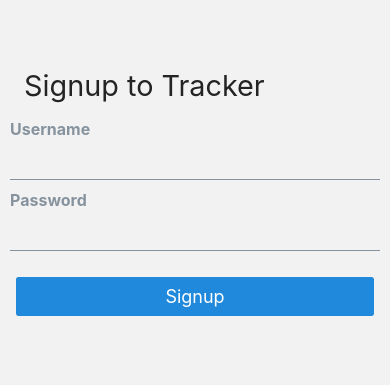
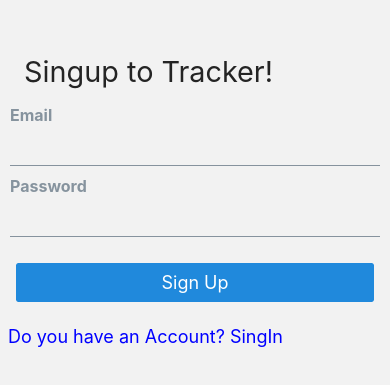
Before and after one commit to viswanath3344/Tracks, a React Native app: screen /SignUp in a window 390 px wide. Shown: the part 105-490 px from the top of the page. Built offline with nearby package versions, Linux system fonts and the light colour scheme.

Commit message:
Deseperated the AuthForm from SignIn and Signup screens.
Created a NavLink component

Basic flow between Sign up and SignIn screens

Token handling at APP for launch appropriate screen flow.

```diff
--- a/App.js
+++ b/App.js
@@ -1,16 +1,21 @@
 import { StatusBar } from 'expo-status-bar';
 import { StyleSheet, Text, View } from 'react-native';
-
+import { useContext, useEffect } from 'react';
 import { NavigationContainer } from '@react-navigation/native';
 import { createNativeStackNavigator } from '@react-navigation/native-stack';
 import { createBottomTabNavigator } from '@react-navigation/bottom-tabs';
 
-import SigninScreen from './source/screens/SigninScreen';
-import SignupScreen from './source/screens/SignupScreen';
-import TrackCreateScreen from './source/screens/TrackCreateScreen';
+
+import SignInScreen from './source/screens/SignInScreen';
+import SignUpScreen from './source/screens/SignUpScreen';
+
 import TrackDetailScreen from './source/screens/TrackDetailScreen';
 import TrackListScreen from './source/screens/TrackListScreen';
 import AccountScreen from './source/screens/AccountScreen';
+
+import {Context as AuthContext, Provider as AuthProvider} from './source/context/authContext';
+//import AsyncStorage from '@react-native-async-storage/async-storage';
+
 
 const Stack = createNativeStackNavigator();
 const Tab = createBottomTabNavigator();
@@ -22,17 +27,28 @@ const TrackComponent = () => {
     </Stack.Navigator>
 }
 
-//TODO:
-const userToken = null;
 
-export default function App() {
+const App = function App() {
+  const {state} =  useContext(AuthContext);
+  const token = state.token;
+
+  // useEffect(() => {
+  //   const getDefaults = async () => {
+  //     token = await AsyncStorage.getItem("token");
+  //     console.log("token", token);
+  //   }
+
+  //   getDefaults();
+
+  // }, [])
+
   return (
     <NavigationContainer>
       {
-        userToken == null ? (
+        token == null ? (
         <Stack.Navigator>
-          <Stack.Screen name='SignIn' component={SigninScreen} />
-          <Stack.Screen name='Singup' component={SignupScreen} />
+          <Stack.Screen name='SignUp' component={SignUpScreen} />
+          <Stack.Screen name='SignIn' component={SignInScreen} />
          </Stack.Navigator>
          ) : (
           <Tab.Navigator screen>
@@ -45,6 +61,12 @@ export default function App() {
   )
 }
 
+export default () => {
+  return <AuthProvider>
+    <App />
+   </AuthProvider>
+}
+
 const styles = StyleSheet.create({
   container: {
     flex: 1,
--- a/package.json
+++ b/package.json
@@ -9,11 +9,13 @@
     "web": "expo start --web"
   },
   "dependencies": {
+    "@react-native-async-storage/async-storage": "^2.1.0",
     "@react-navigation/bottom-tabs": "^7.2.0",
     "@react-navigation/native": "^7.0.14",
     "@react-navigation/native-stack": "^7.2.0",
     "@rneui/base": "^4.0.0-rc.7",
     "@rneui/themed": "^4.0.0-rc.8",
+    "axios": "^1.7.9",
     "expo": "~52.0.18",
     "expo-status-bar": "~2.0.0",
     "react": "18.3.1",
--- /dev/null
+++ b/source/api/axios.js
@@ -0,0 +1,5 @@
+import axios from "axios"
+
+export default axios.create({
+    baseURL: "http://localhost:3000",
+});
--- /dev/null
+++ b/source/components/AuthForm.js
@@ -0,0 +1,43 @@
+import React from "react";
+import { useState } from "react";
+import { Button, Text, Input } from "@rneui/base";
+import Spacer from "./spacer";
+import { View } from "react-native";
+
+const AuthForm = ({ headerTitle, submitTitle, errorMessage, onSubmit }) => {
+    const [email, setEmail] = useState("");
+    const [password, setPassword] = useState("");
+    return (
+        <View>
+            <Spacer>
+                <Text h3 marginBottom={20}> {headerTitle}</Text>
+            </Spacer>
+
+            <Input label="Email"
+                value={email}
+                onChangeText={setEmail}
+                autoCapitalize="none"
+                autoCorrect={false}
+            />
+
+            <Input
+                label="Password"
+                value={password}
+                onChangeText={setPassword}
+                autoCapitalize="none"
+                autoCorrect={false}
+                secureTextEntry
+            />
+
+            {errorMessage ? <Text style={{ color: 'red', marginHorizontal: 16, fontSize: 18 }}>{errorMessage}</Text> : null}
+
+            <Spacer>
+                <Button title={submitTitle}
+                    onPress={() => onSubmit(email, password)}
+                />
+            </Spacer>
+        </ View>
+    )
+}
+
+export default AuthForm;
--- /dev/null
+++ b/source/components/NavLink.js
@@ -0,0 +1,23 @@
+import React from "react";
+
+import { useNavigation } from "@react-navigation/native";
+import { StyleSheet, TouchableOpacity, Text } from "react-native";
+
+export default ({ title, routeName }) => {
+    const navigation = useNavigation();
+
+    return <TouchableOpacity
+        onPress={() => navigation.navigate(routeName)}
+        >
+        <Text style={styles.link}>{title}</Text>
+    </TouchableOpacity>
+}
+
+const styles = StyleSheet.create({
+    link: {
+        fontSize: 18,
+        marginLeft: 8,
+        marginTop: 8,
+        color: 'blue'
+    }
+})
--- /dev/null
+++ b/source/context/authContext.js
@@ -0,0 +1,95 @@
+import axios from "../api/axios";
+import AsyncStorage from "@react-native-async-storage/async-storage";
+import createDataContext from "./createDataContext";
+
+const defaultPayload = { token: null, errorMessage: null }
+
+const reducer = (state, action) => {
+  switch (action.type) {
+    case 'signup' || 'signin':
+      return action.payload
+
+    case 'signout':
+      return defaultPayload
+    default:
+      return state;
+  }
+}
+
+const getDefaults = () => {
+  const loadData = async () => {
+    const token = await AsyncStorage.getItem("token");
+    return { token, errorMessage: null }
+  }
+
+  return loadData();
+}
+
+const signUp = (dispatch) => {
+  return async (email, password) => {
+    try {
+      console.log("email",email);
+      console.log("password", password);
+      const response = await axios.post("/signup", { email, password });
+      const { token } = response.data
+      await AsyncStorage.setItem("token", token);
+      dispatch({
+        type: 'signup',
+        payload: { token, errorMessage: null }
+      })
+    }
+    catch (err) {
+      dispatch({
+        type: 'signup',
+        payload: { token: null, errorMessage: "Signup failed" }
+      })
+    }
+  }
+}
+
+const signIn = (dispatch) => {
+  return async (username, password) => {
+    try {
+      const response = await axios.post("/signin", { username, password });
+      const { token } = response.data
+      await AsyncStorage.setItem("token", token);
+      dispatch({
+        type: 'signin',
+        payload: { token, errorMessage: null }
+      })
+    }
+    catch (err) {
+      console.log(err)
+      dispatch({
+        type: 'signin',
+        payload: { token: null, errorMessage: "Signup failed" }
+      })
+    }
+  }
+}
+
+const signOut = (dispatch) => {
+  return async () => {
+    console.log("Token removed");
+    await AsyncStorage.removeItem("token");
+    dispatch({ type: 'signout' })
+
+  }
+}
+
+const isSignIn = (dispatch) => {
+  return async () => {
+    const token = await AsyncStorage.getItem("token");
+    console.log("Token saved", token);
+    dispatch({
+      type: 'signin',
+      payload: { token: token, errorMessage: null }
+    })
+  }
+}
+
+export const { Provider, Context } = createDataContext(
+  reducer,
+  { signUp, signIn, signOut, isSignIn },
+  getDefaults()
+);
--- /dev/null
+++ b/source/context/createDataContext.js
@@ -0,0 +1,21 @@
+import React, { useReducer } from "react";
+
+export default (reducer, actions, defaultValue) => {
+  const Context = React.createContext();
+
+   const Provider = ({children}) => {
+     const [state, dispatch] = useReducer(reducer,defaultValue);
+
+      const boundedActions = {}
+
+      for (let key in actions){
+         boundedActions[key] = actions[key](dispatch);
+      }
+
+      return <Context.Provider value={{state, ...boundedActions}}>
+        {children}
+      </Context.Provider>
+   }
+
+   return {Provider, Context};
+};
--- a/source/screens/AccountScreen.js
+++ b/source/screens/AccountScreen.js
@@ -1,9 +1,17 @@
-import React from "react";
+import { Button } from "@rneui/base";
+import React, { useContext } from "react";
 import { StyleSheet, Text, View } from "react-native";
 
+import { Context as AuthContext } from "../context/authContext";
+
 const AccountScreen = () => {
+    const {signOut} = useContext(AuthContext);
     return <View>
         <Text>Account Screen </Text>
+        <Button
+         title={"signout"}
+         onPress={() => {signOut()}}
+        />
     </View>
 }
 
--- a/source/screens/SigninScreen.js
+++ b/source/screens/SigninScreen.js
@@ -1,11 +1,14 @@
-import React, { useEffect, useState } from "react";
-import { StyleSheet, View} from "react-native";
-import { Button, Text, Input } from "@rneui/base";
-import Spacer from "../components/spacer";
+import React from "react";
+import { StyleSheet, View } from "react-native";
+import { useContext } from "react";
+import { Context as AuthContext } from "../context/authContext";
+import { useEffect } from "react";
+import NavLink from "../components/NavLink";
+import AuthForm from "../components/AuthForm";
 
-const SigninScreen = ({navigation}) => {
-    const [username, setUsername] = useState("");
-    const [password, setPassword] = useState("");
+
+const SignInScreen = ({ navigation }) => {
+    const { state, singIn } = useContext(AuthContext);
 
     useEffect(() => {
         navigation.setOptions({
@@ -13,39 +16,24 @@ const SigninScreen = ({navigation}) => {
         })
     }, [])
 
-    return <View style = {styles.container}>
-        <Spacer>
-        <Text h3 marginBottom = {20}> Signup to Tracker</Text>
-        </Spacer>
-
-        <Input label = "Username"
-        value= {username}
-        onChangeText={setUsername}
-        autoCapitalize="none"
-        autoCorrect = {false}
+    return <View style={styles.container}>
+        <AuthForm
+            headerTitle={"SignIn to Tracker!"}
+            onSubmit={singIn}
+            submitTitle={"Sign In"}
+            errorMessage={state.errorMessage}
         />
 
-        <Input
-        label = "Password"
-        value= {password}
-        onChangeText={setPassword}
-        autoCapitalize="none"
-        autoCorrect = {false}
-        secureTextEntry
-        />
-        <Spacer>
-        <Button title={"Signup"}/>
-        </Spacer>
+         <NavLink title={ "Don't you have an Account? Singup"} routeName={"SignUp"}/>
     </View>
 }
 
-
 const styles = StyleSheet.create({
     container: {
-        flex:1,
+        flex: 1,
         justifyContent: "center",
         marginBottom: 250
     }
 });
 
-export default SigninScreen;
+export default SignInScreen;
--- a/source/screens/SignupScreen.js
+++ b/source/screens/SignupScreen.js
@@ -1,12 +1,42 @@
-import React from "react";
-import { StyleSheet, Text, View } from "react-native";
+import React, { useContext, useEffect } from "react";
+import { StyleSheet, View } from "react-native";
+import { Context as AuthContext } from "../context/authContext";
+import NavLink from "../components/NavLink";
+import AuthForm from "../components/AuthForm";
 
-const SignupScreen = () => {
-    return <View>
-        <Text>Signup Screen </Text>
+const SignUpScreen = ({ navigation }) => {
+    const { state, signUp } = useContext(AuthContext);
+
+    useEffect(() => {
+        navigation.setOptions({
+            headerShown: false
+        })
+    }, [])
+
+    return <View style={styles.container}>
+        <AuthForm
+            headerTitle={"Singup to Tracker!"}
+            onSubmit={signUp}
+            submitTitle={"Sign Up"}
+            errorMessage={state.errorMessage}
+        />
+
+        <NavLink title={ "Do you have an Account? SingIn"} routeName={"SignIn"}/>
     </View>
 }
 
-const styleSheet = StyleSheet.create({});
+const styles = StyleSheet.create({
+    container: {
+        flex: 1,
+        justifyContent: "center",
+        marginBottom: 250
+    },
+    link: {
+        color: 'blue',
+        fontSize: 18,
+        marginLeft: 8,
+        marginTop: 8
+    }
+});
 
-export default SignupScreen;
+export default SignUpScreen;
```
Also changed, not shown: 1 other file (tests, documents, lock files or other folders).
